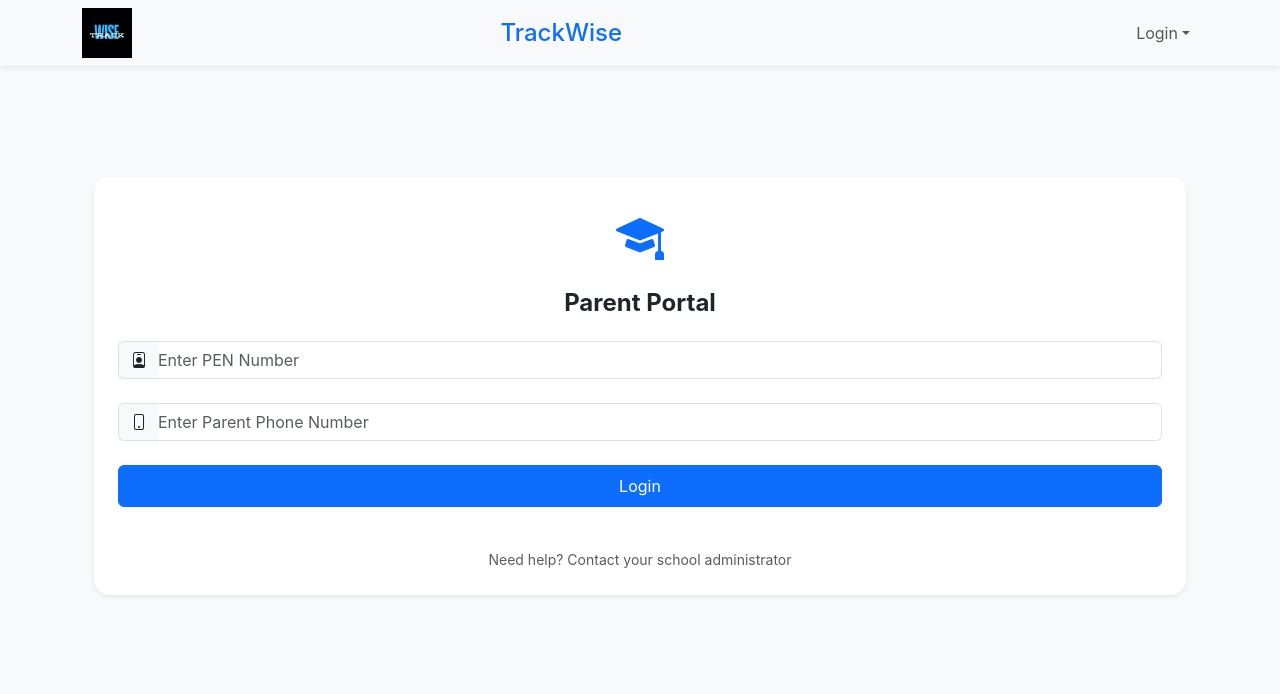
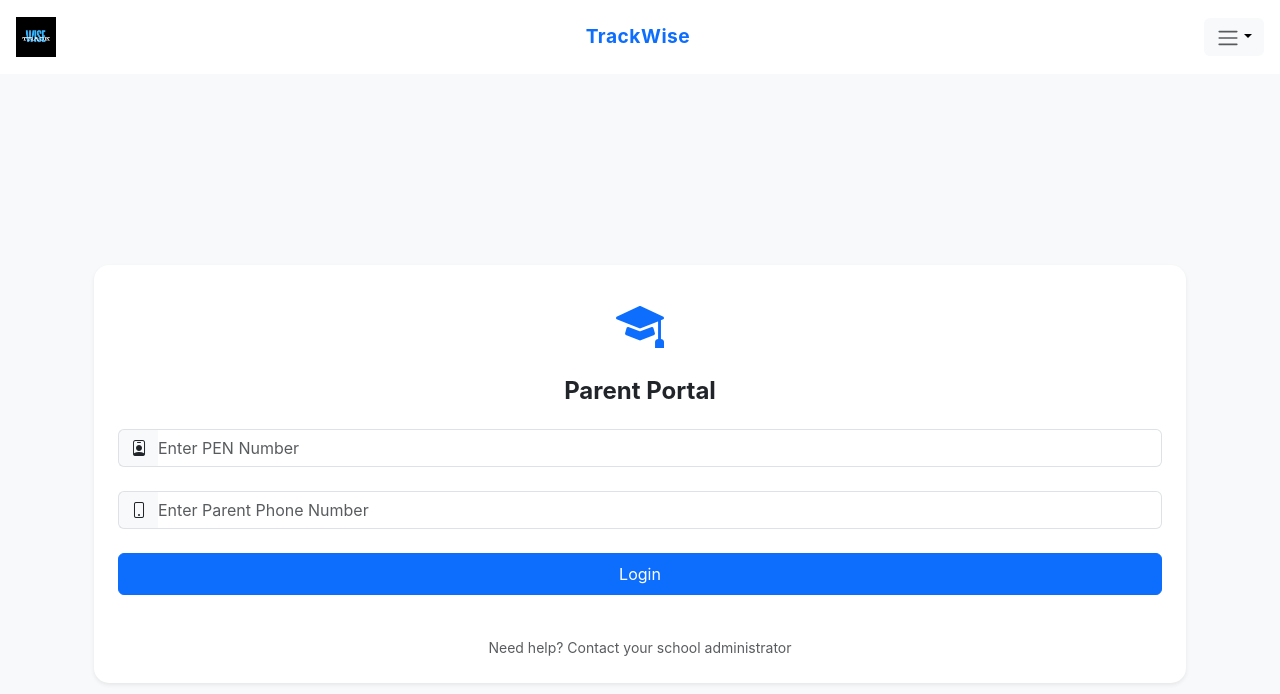
Before and after one commit to ChaitanyaKumarG/TrackWise, a React (Create React App) app: page /parentlogin in a window 1280 px wide. Shown: the top 694 px of the page. Built offline with nearby package versions, Linux system fonts and the light colour scheme; no server answers.

Commit message:
except: piCharts & dropDownsGlobal

```diff
--- a/src/Assets/StyleSheets/App.css
+++ b/src/Assets/StyleSheets/App.css
@@ -1,3 +1,5 @@
+
+
 
 .card {
   border-radius: 15px;
--- a/src/Components/Common/Navbar.jsx
+++ b/src/Components/Common/Navbar.jsx
@@ -1,139 +1,103 @@
-import React, { useState } from "react";
-import { Navbar, Nav, NavDropdown, Container } from "react-bootstrap";
-
+import React, { useState, useEffect } from "react";
+import { Navbar, Container, Nav, Dropdown } from "react-bootstrap";
+import { Link, useLocation } from "react-router-dom";
 
 const TaskBar = () => {
-  const [showDropdown, setShowDropdown] = useState(false);
+  const [scrolled, setScrolled] = useState(false);
+  const location = useLocation();
 
-  const handleMouseEnter = () => setShowDropdown(true);
-  const handleMouseLeave = () => setShowDropdown(false);
+  useEffect(() => {
+    const handleScroll = () => {
+      setScrolled(window.scrollY > 10);
+    };
+
+    handleScroll();
+    window.addEventListener("scroll", handleScroll);
+    return () => window.removeEventListener("scroll", handleScroll);
+  }, []);
 
   return (
-    <Navbar bg="light" expand="lg" className="py-2 shadow-sm">
-      <Container>
-        {/* Desktop View */}
-        <div className="d-none d-lg-flex justify-content-between align-items-center w-100">
-          <div className="w-25" href="/">
+    <Navbar
+      sticky="top"
+      bg="white"
+      className="transition-all duration-300 navbar-light"
+      style={{
+        padding: scrolled ? "0.5rem 0" : "0.75rem 0",
+        boxShadow: scrolled ? "0 1px 3px rgba(0,0,0,0.1)" : "none",
+        top: 0,
+        marginTop: 0,
+      }}
+    >
+      <Container fluid className="px-3">
+        <div className="d-flex align-items-center justify-content-between w-100">
+          <Link to="/" className="navbar-brand d-flex align-items-center">
             <img
-              src="logo.png"
-              width="100"
-              height="60px"
-              alt="Logo"
-              title="Logo"
-              className="img-fluid"
-              style={{ height: "100%", maxHeight: "50px", width: "auto" }}
+              src="/logo.png"
+              alt="TrackWise"
+              style={{
+                height: scrolled ? "35px" : "40px",
+                width: "auto",
+                transition: "height 0.3s ease",
+              }}
             />
+          </Link>
+
+          <div className="d-flex align-items-center">
+            <h1
+              className="mb-0 fw-bold text-primary"
+              style={{
+                fontSize: scrolled ? "1.1rem" : "1.2rem",
+                letterSpacing: "0.5px",
+                transition: "font-size 0.3s ease",
+              }}
+            >
+              TrackWise
+            </h1>
           </div>
 
-          <div className="w-25  justify-content-center ">
-            <h1 className="mb-0 fs-4 text-primary">TrackWise</h1>
-          </div>
+          <Dropdown>
+            <Dropdown.Toggle
+              variant="light"
+              id="dropdown-basic"
+              className="border-0"
+            >
+              <span className="navbar-toggler-icon"></span>
+            </Dropdown.Toggle>
 
-          <Nav className="align-items-center justify-content-end w-25 ">
-            <NavDropdown
-              title="Login"
-              align="end"
-              id="login-dropdown"
-              className="custom-dropdown"
-              show={showDropdown}
-              onMouseEnter={handleMouseEnter}
-              onMouseLeave={handleMouseLeave}
-            >
-              <NavDropdown.Item
-                href="/adminlogin"
-                className="custom-dropdown-item"
-              >
+            <Dropdown.Menu align="end" className="shadow-sm">
+              <Dropdown.Item as={Link} to="/adminlogin" className="py-2">
+                <i className="bi bi-person-gear me-2"></i>
                 Admin Login
-              </NavDropdown.Item>
-              <NavDropdown.Divider />
-              <NavDropdown.Item
-                href="/facultylogin"
-                className="custom-dropdown-item"
-              >
+              </Dropdown.Item>
+              <Dropdown.Item as={Link} to="/facultylogin" className="py-2">
+                <i className="bi bi-person-workspace me-2"></i>
                 Faculty Login
-              </NavDropdown.Item>
-            </NavDropdown>
-          </Nav>
-        </div>
-
-        {/* Mobile View */}
-        <div className="d-flex d-lg-none justify-content-between align-items-center w-100">
-          <div className="w-25" href="/">
-            <img
-              src="logo.png"
-              width="100"
-              height="100"
-              alt="Logo"
-              title="Logo"
-              className="img-fluid"
-              style={{ height: "100%", maxHeight: "50px", width: "auto" }}
-            />
-          </div>
-
-          <div className="w-25 justify-content-center ">
-            <h1 className="mb-0 mobile-title text-primary" style={{fontFamily:"fantasy"}}>Track Wise</h1>
-          </div>
-
-          <NavDropdown
-            title={<i className="bi bi-list fs-4"></i>}
-            id="mobile-dropdown"
-            align="end"
-            className="mobile-menu me-2"
-          >
-            <NavDropdown.Item href="/adminlogin" className="py-2">
-              Admin Login
-            </NavDropdown.Item>
-            <NavDropdown.Divider />
-            <NavDropdown.Item href="/facultylogin" className="py-2">
-              Faculty Login
-            </NavDropdown.Item>
-          </NavDropdown>
+              </Dropdown.Item>
+            </Dropdown.Menu>
+          </Dropdown>
         </div>
       </Container>
 
       <style jsx>{`
-        .custom-dropdown .dropdown-menu,
-        .mobile-menu .dropdown-menu {
-          background: #ffffff;
-          border-radius: 8px;
-          border: 1px solid #e0e0e0;
-          box-shadow: 0 4px 8px rgba(0, 0, 0, 0.1);
+        .dropdown-toggle::after {
+          display: none;
+        }
+
+        .dropdown-menu {
           min-width: 200px;
+          margin-top: 0.5rem;
+          border: 1px solid rgba(0, 0, 0, 0.08);
         }
-        .custom-dropdown-item:hover,
+
+        .dropdown-item {
+          color: #333;
+          font-weight: 500;
+          transition: all 0.2s ease;
+        }
+
         .dropdown-item:hover {
-          background-color: #0097b2;
-          color: white;
-        }
-        @media (max-width: 991px) {
-          .mobile-brand img {
-            width: 80px;
-            height: auto;
-          }
-          .mobile-title {
-            font-size: 1rem;
-            margin: 0 10px;
-            white-space: nowrap;
-          }
-          .mobile-menu {
-            margin-left: 10px;
-          }
-          .mobile-menu .dropdown-toggle::after {
-            display: none;
-          }
-          .mobile-menu .dropdown-menu {
-            right: 0;
-            left: auto;
-            margin-top: 10px;
-          }
-        }
-        @media (max-width: 400px) {
-          .mobile-title {
-            font-size: 0.9rem;
-          }
-          .mobile-brand img {
-            width: 60px;
-          }
+          color: var(--bs-primary);
+          background-color: rgba(0, 0, 0, 0.05);
         }
       `}</style>
     </Navbar>
--- a/src/Pages/Admin/ALoginPage.jsx
+++ b/src/Pages/Admin/ALoginPage.jsx
@@ -47,7 +47,7 @@ const ALoginPage = () => {
   return (
     <div
       className="d-flex align-items-center justify-content-center bg-light"
-      style={{ height: "80vh" }}
+      style={{ height: "100vh" }}
     >
       <div className="container px-4">
         <div className="card border-0 shadow-sm">
--- a/src/Pages/Admin/FacultyData.jsx
+++ b/src/Pages/Admin/FacultyData.jsx
@@ -84,7 +84,7 @@ function FacultyData() {
       </div>
 
       {/* Faculty Cards */}
-      <div className="row row-cols-1 row-cols-md-2 row-cols-lg-3 g-3">
+      <div className="row row-cols-1 row-cols-md-2 row-cols-lg-3 g-3 border">
         {filteredFaculty.map((fac) => (
           <div key={fac.FacultyID} className="col">
             <div className="card h-100 border-0 shadow-sm">
@@ -95,7 +95,8 @@ function FacultyData() {
                   </div>
                   <div>
                     <h5 className="card-title mb-1">{fac.Name}</h5>
-                    <small className="text-muted">ID: {fac.FacultyID}</small>
+                    <small className="text-muted">ID: {fac.FacultyKey}</small>
+                    <small className="text-muted ms-3">Password: {fac.Password}</small>
                   </div>
                 </div>
                 <div className="d-flex align-items-center mb-2">
--- a/src/Pages/Faculty/LoginPage.jsx
+++ b/src/Pages/Faculty/LoginPage.jsx
@@ -46,7 +46,7 @@ const FLoginPage = () => {
   return (
     <div
       className="d-flex align-items-center justify-content-center bg-light"
-      style={{ height: "80vh" }}
+      style={{ height: "100vh" }}
     >
       <div className="container px-4">
         <div className="card border-0 shadow-sm">
--- a/src/Pages/Parent/LoginPage.jsx
+++ b/src/Pages/Parent/LoginPage.jsx
@@ -43,7 +43,7 @@ const LoginPage = () => {
   };
 
   return (
-    <div className="d-flex align-items-center justify-content-center bg-light" style={{height:"80vh"}}>
+    <div className="d-flex align-items-center justify-content-center bg-light" style={{height:"100vh"}}>
       <div className="container px-4">
         <div className="card border-0 shadow-sm">
           <div className="card-body p-4">
--- a/src/Pages/Parent/StudentMarks.jsx
+++ b/src/Pages/Parent/StudentMarks.jsx
@@ -130,13 +130,13 @@ const StudentMarks = () => {
   return (
     <div className="container-fluid px-0">
       {/* Header */}
-      <div className=" start-0 w-100 bg-dark text-white p-3"
+      {/* <div className=" start-0 w-100 bg-dark text-white p-3"
            style={{ zIndex: 1030 }}>
         <h5 className="mb-0 text-start">
           <i className="bi bi-card-checklist me-2"></i>
           Marks Report
         </h5>
-      </div>
+      </div> */}
 
       {/* Main Content */}
       <div className="mt-3 " >
```
Also changed, not shown: src/Pages/Admin/PostNews.jsx (+35 -19 lines), src/Pages/Faculty/PostMarks.jsx (+47 -8 lines), src/Pages/Parent/StudentProfile.jsx (+6 -3 lines), src/Assets/Images/student.png (added).
